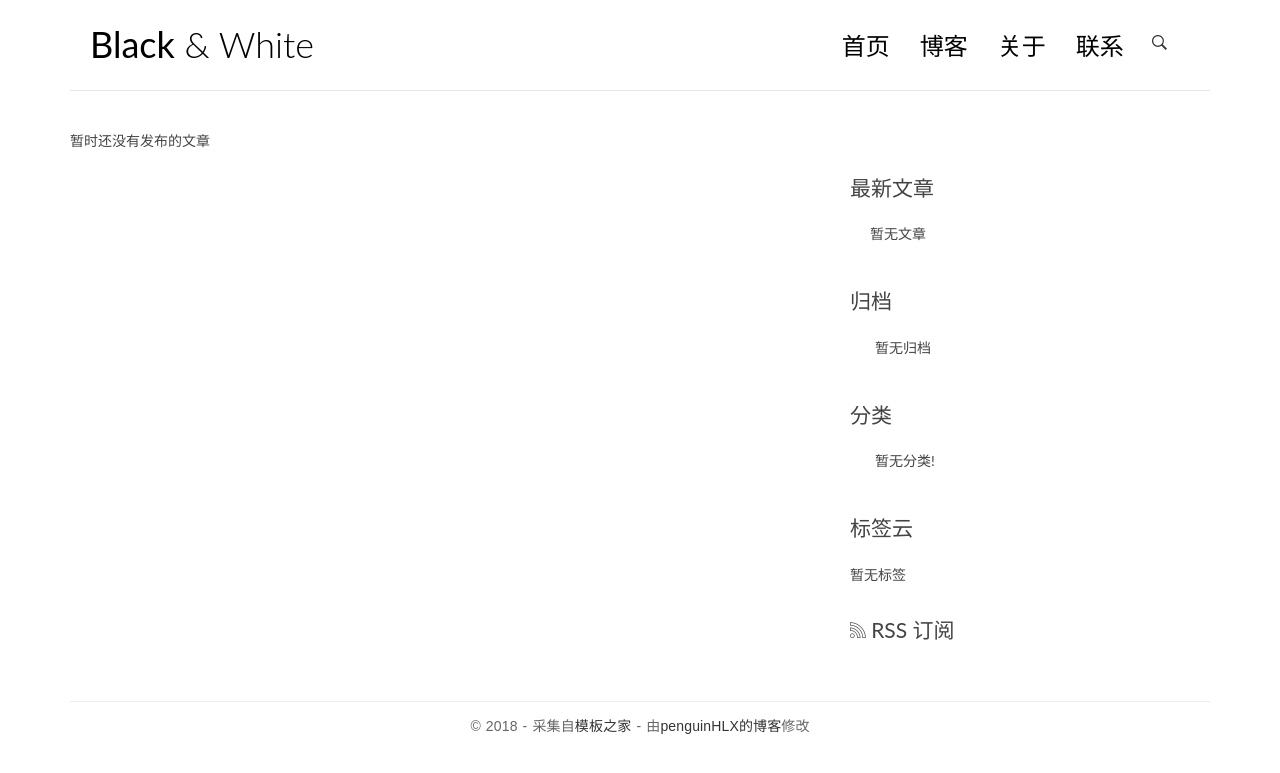
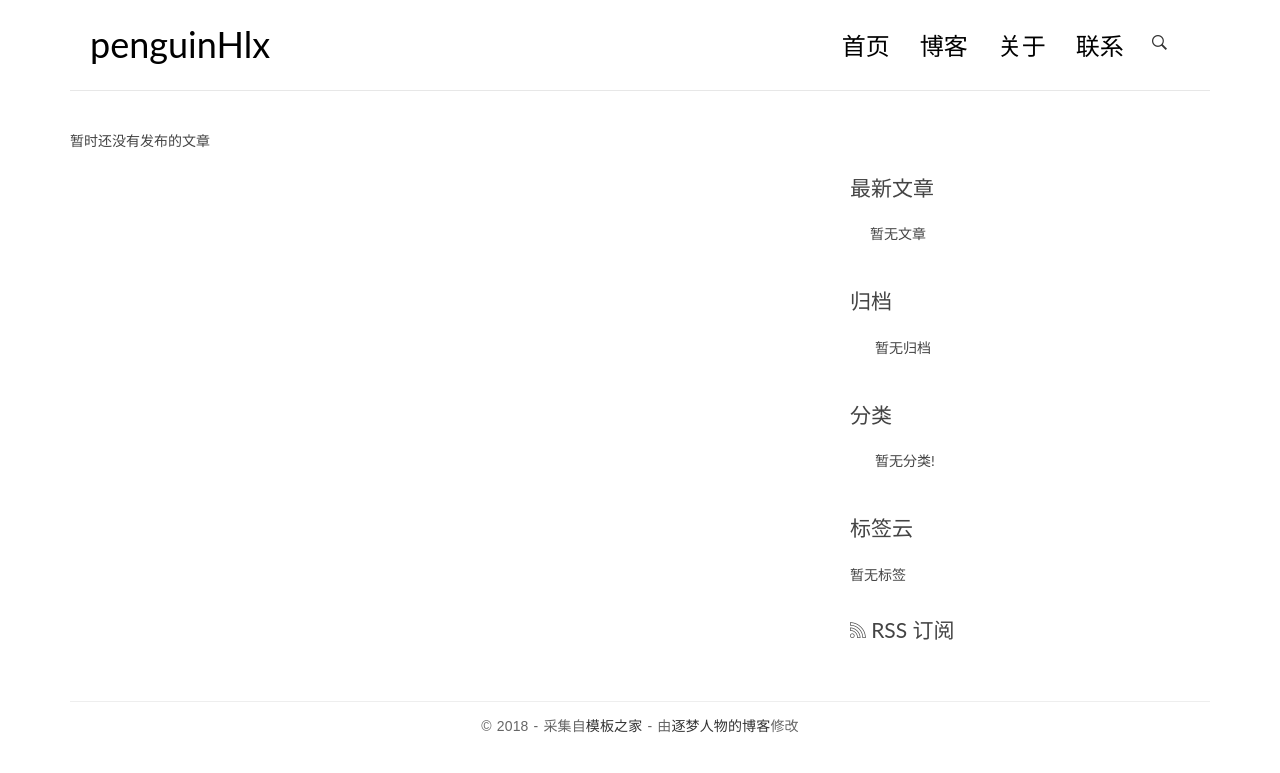
Before and after one commit to 1007307796/old_penguinhlx.club, a Django app: page / in a window 1280 px wide. Shown: the top 773 px of the page. Run offline with Django 3.2, Linux system fonts and the light colour scheme; data that the repository does not hold is empty; some libraries are stand-ins or nearby versions.

Commit message:
主页优化

```diff
--- a/templates/base.html
+++ b/templates/base.html
@@ -2,7 +2,7 @@
 {% load blog_tags %} <!--导入自定义模板标签-->
 <html>
 <head>
-    <title>Black &amp; White</title>
+    <title>penguinHlx</title>
 
     <!-- meta -->
     <meta charset="UTF-8">
@@ -32,7 +32,7 @@
         <div class="row">
             <div class="col-md-4 col-sm-5 col-xs-8">
                 <div class="logo">
-                    <h1><a href="{% url 'blog:index' %}"><b>Black</b> &amp; White</a></h1><!--HTML中的&用&amp;来表示-->
+                    <h1><a href="{% url 'blog:index' %}"><b>penguinHlx</b></a></h1><!--HTML中的&用&amp;来表示-->
                 </div>
             </div><!-- col-md-4 -->
             <div class="col-md-8 col-sm-7 col-xs-4">
@@ -150,7 +150,7 @@
             <div class="col-md-12">
                 <p class="copyright">&copy 2018 - 采集自<a href="http://www.cssmoban.com/"
                                                         target="_blank" title="模板之家">模板之家</a>
-                    - 由<a href="http://zmrenwu.com/" title="网页模板" target="_blank">penguinHLX的博客</a>修改
+                    - 由<a href="http://zmrenwu.com/" title="网页模板" target="_blank">逐梦人物的博客</a>修改
                 </p>
             </div>
         </div>
```
